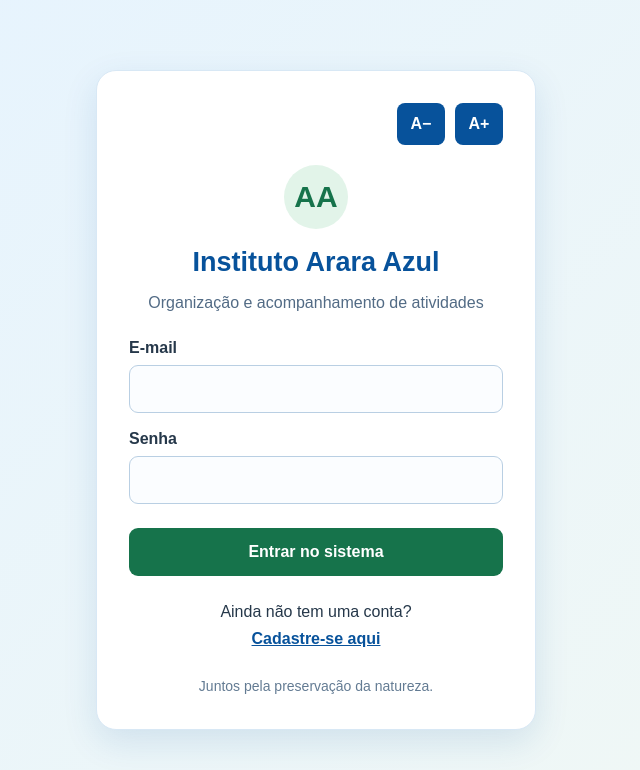
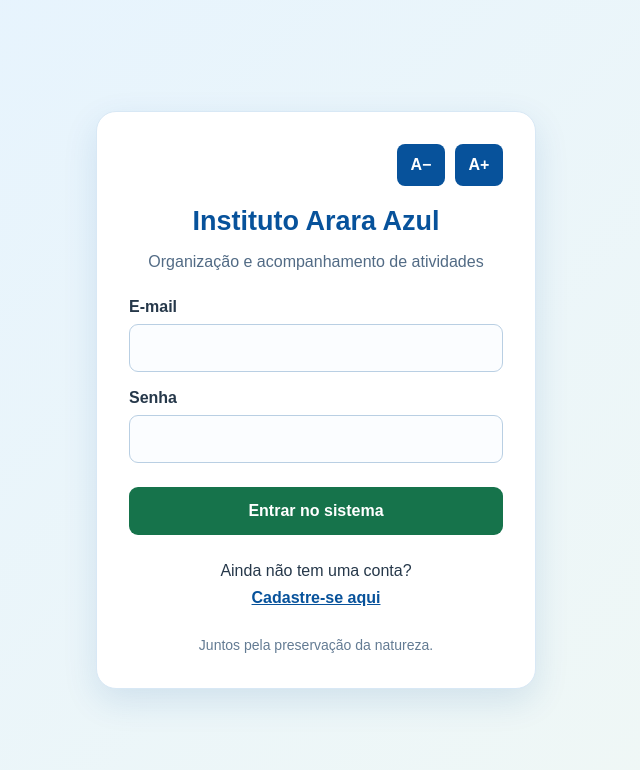
Before and after one commit to Natanaelizidro/instituto-arara-azul-mvp, a Flask app: page / in a window 1280 px wide. Shown: the top 770 px of the page, without its empty margins (324-964 px from the left). Run offline with Flask 3, Linux system fonts and the light colour scheme.

Commit message:
Remove circulo AA da tela de login

```diff
--- a/templates/login.html
+++ b/templates/login.html
@@ -190,7 +190,6 @@
             </button>
         </div>
 
-        <div class="marca" aria-hidden="true">AA</div>
 
         <h1>Instituto Arara Azul</h1>
 
```
